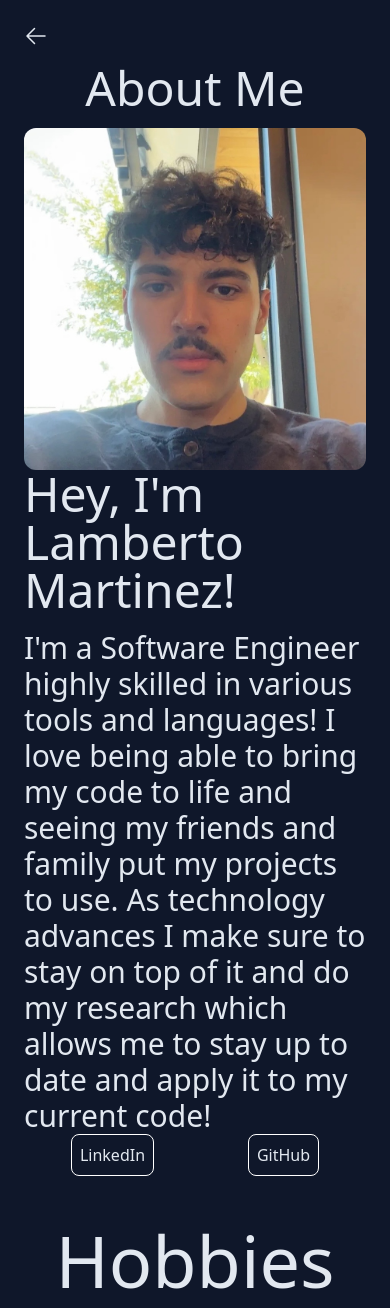
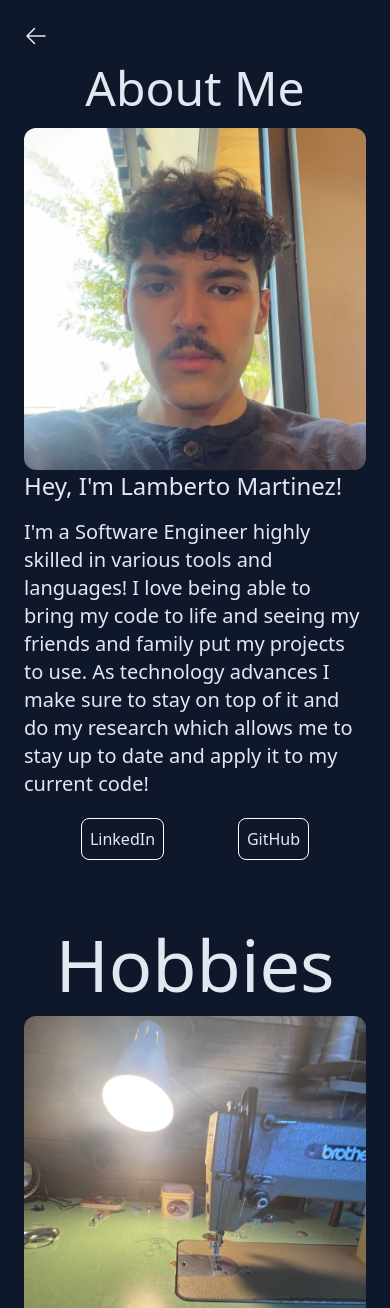
Before and after one commit to Lambpato/portfolio, a Vue app in the folder portfolio/: page /about-me in a window 390 px wide. Shown: the top 1308 px of the page. Built offline with nearby package versions, Linux system fonts and the light colour scheme.

Commit message:
fixed font on mobile for intro component

```diff
--- a/portfolio/index.html
+++ b/portfolio/index.html
@@ -4,7 +4,7 @@
     <meta charset="UTF-8" />
     <link rel="icon" href="/favicon.ico" />
     <meta name="viewport" content="width=device-width, initial-scale=1.0" />
-    <link href="/output.css" rel="stylesheet" />
+    <link href="/dist/output.css" rel="stylesheet" />
     <title>Portfolio</title>
   </head>
   <body class="bg-slate-900 text-slate-200">
--- a/portfolio/public/output.css
+++ b/portfolio/public/output.css
@@ -810,6 +810,11 @@ video {
     grid-template-columns: repeat(4, minmax(0, 1fr));
   }
 
+  .lg\:text-5xl {
+    font-size: 3rem;
+    line-height: 1;
+  }
+
   .lg\:text-7xl {
     font-size: 4.5rem;
     line-height: 1;
--- a/portfolio/src/components/IntroComp.vue
+++ b/portfolio/src/components/IntroComp.vue
@@ -29,8 +29,8 @@ const handleAbout = () => {
       </div>
       <div class="flex flex-col justify-evenly">
         <div class="cursor-pointer flex flex-col gap-4" @click="handleAbout">
-          <h1 class="text-5xl">Hey, I'm Lamberto Martinez!</h1>
-          <p class="text-3xl">
+          <h1 class="text-2xl lg:text-5xl">Hey, I'm Lamberto Martinez!</h1>
+          <p class="text-xl lg:text-3xl">
             I'm a Software Engineer highly skilled in various tools and languages! I love being able
             to bring my code to life and seeing my friends and family put my projects to use. As
             technology advances I make sure to stay on top of it and do my research which allows me
@@ -38,7 +38,7 @@ const handleAbout = () => {
           </p>
         </div>
 
-        <div class="flex justify-around">
+        <div class="flex justify-around p-5">
           <div>
             <button
               class="border border-white p-2 rounded-lg"
```
